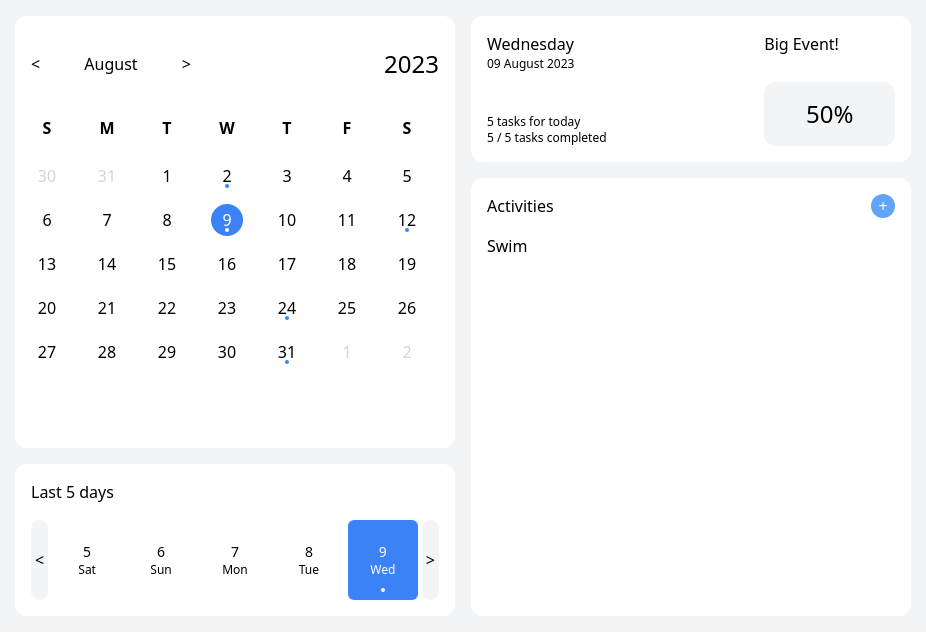
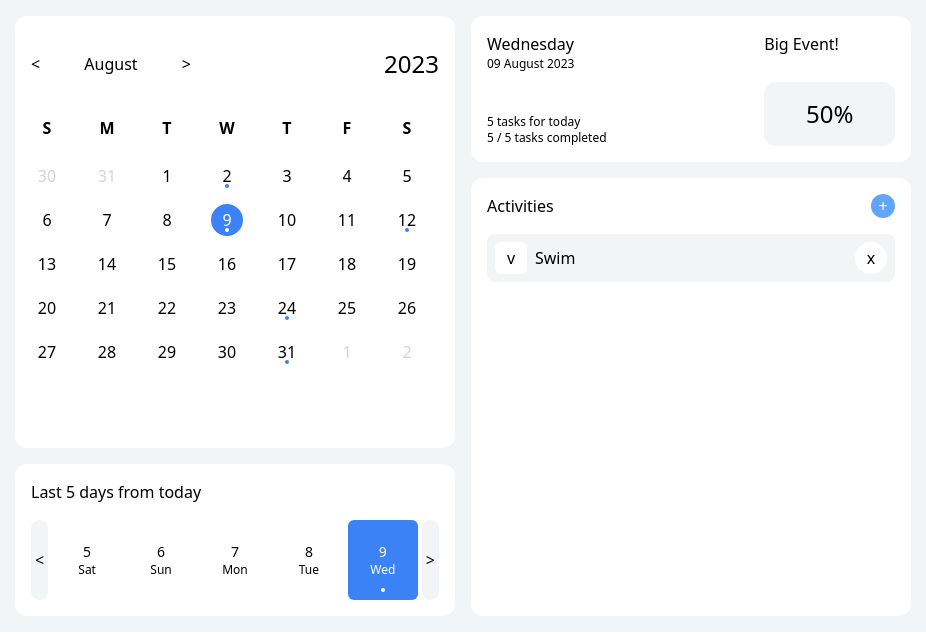
Before and after one commit to megatronhehe/calendar-app, a React (Vite) app: page / in a window 1280 px wide. Shown: the top 638 px of the page, without its empty margins (177-1103 px from the left). Built offline with nearby package versions, Linux system fonts and the light colour scheme.

Commit message:
feature added: delete a task, and mark the task as done

```diff
--- a/src/components/ModalForm.jsx
+++ b/src/components/ModalForm.jsx
@@ -2,40 +2,45 @@ import React from "react";
 
 const ModalForm = ({ taskForm, handleTaskForm, setToggleModal, addTask }) => {
 	return (
-		<div className="fixed top-0 left-0 flex flex-col items-center justify-center w-full h-full gap-6 px-2 bg-gray-100 bg-opacity-60">
-			<button
+		<div
 			onClick={() => setToggleModal(false)}
-				className="flex items-center justify-center w-12 h-12 p-2 text-white bg-red-300 rounded-full"
+			className="fixed top-0 left-0 flex flex-col items-center justify-center w-full h-full gap-6 px-2 bg-gray-100 bg-opacity-60"
 		>
+			<button className="flex items-center justify-center w-12 h-12 p-2 text-white bg-red-300 rounded-full">
 				x
 			</button>
-			<div className="relative flex flex-col w-full max-w-sm gap-4 p-4 bg-white shadow-md rounded-xl ">
+			<div
+				onClick={(e) => e.stopPropagation()}
+				className="relative flex flex-col w-full max-w-sm gap-4 p-4 bg-white shadow-md rounded-xl "
+			>
 				<h1 className="text-center">New Task</h1>
 				<form className="flex flex-col gap-4">
+					<div className="flex gap-4">
 						<input
-						className="w-full p-2 bg-gray-100 outline-none rounded-xl"
+							className="w-2/3 p-2 bg-gray-100 outline-none rounded-xl"
 							type="text"
 							name="task"
 							value={taskForm.task}
 							onChange={handleTaskForm}
-						placeholder="what do you want to do today?"
+							placeholder="task name"
 						/>
 						<input
-						className="w-full p-2 bg-gray-100 outline-none rounded-xl"
+							className="w-1/3 p-2 bg-gray-100 outline-none rounded-xl"
 							type="date"
 							name="date"
 							onChange={handleTaskForm}
 						/>
+					</div>
 
 					<button
-						disabled={!taskForm}
+						disabled={!taskForm.task}
 						onClick={(e) => {
 							e.preventDefault();
 							addTask();
 							setToggleModal(false);
 						}}
 						className={`p-2   rounded-full ${
-							!taskForm ? "bg-gray-100" : "bg-green-400 text-white"
+							!taskForm.task ? "bg-gray-100" : "bg-green-400 text-white"
 						}`}
 					>
 						ok
--- a/src/data/dummyActivitiesData.jsx
+++ b/src/data/dummyActivitiesData.jsx
@@ -3,45 +3,54 @@ export const activitiesData = [
 		id: 1,
 		task: "Meeting",
 		date: new Date(2023, 7, 12),
+		isDone: false,
 	},
 	{
 		id: 2,
 		task: "Dota",
 		date: new Date(2023, 7, 12),
+		isDone: false,
 	},
 	{
 		id: 3,
 		task: "Workout",
 		date: new Date(2023, 7, 12),
+		isDone: false,
 	},
 	{
 		id: 4,
 		task: "Swim",
 		date: new Date(2023, 7, 9),
+		isDone: false,
 	},
 	{
 		id: 5,
 		task: "Hike",
 		date: new Date(2023, 7, 24),
+		isDone: false,
 	},
 	{
 		id: 6,
 		task: "Clean the house",
 		date: new Date(2023, 7, 24),
+		isDone: false,
 	},
 	{
 		id: 7,
 		task: "Learn backend",
 		date: new Date(2023, 7, 2),
+		isDone: false,
 	},
 	{
 		id: 8,
 		task: "Work on new videos",
 		date: new Date(2023, 7, 2),
+		isDone: false,
 	},
 	{
 		id: 9,
 		task: "Call girlfriend",
 		date: new Date(2023, 7, 31),
+		isDone: false,
 	},
 ];
--- a/src/pages/Main/ActivitiesList.jsx
+++ b/src/pages/Main/ActivitiesList.jsx
@@ -5,20 +5,25 @@ import { Context } from "../../context/Context";
 import { createId } from "../../utils/createId";
 
 import Section from "../../components/Section";
+import ActivityItem from "./ActivityItem";
 
 import ModalForm from "../../components/ModalForm";
 import { parseISO } from "date-fns";
 
-const ActivitiesList = ({ filterActivitiesByDateArray, activitiesElement }) => {
+const ActivitiesList = ({ filterActivitiesByDateArray }) => {
 	// Context
 	const { activities, setActivities } = useContext(Context);
 
-	// States
-	const [taskForm, setTaskForm] = useState({
+	// initial_state
+	const initial_task_form = {
 		id: "",
 		task: "",
-		date: {},
-	});
+		date: "",
+		isDone: false,
+	};
+
+	// States
+	const [taskForm, setTaskForm] = useState(initial_task_form);
 	const [toggleModal, setToggleModal] = useState(false);
 
 	const handleTaskForm = (e) => {
@@ -35,10 +40,31 @@ const ActivitiesList = ({ filterActivitiesByDateArray, activitiesElement }) => {
 				date: parseISO(taskForm.date),
 			},
 		]);
-		setTaskForm("");
+		setTaskForm(initial_task_form);
 	};
 
-	console.log(taskForm);
+	const deleteTask = (id) => {
+		setActivities((prev) => prev.filter((task) => task.id !== id));
+	};
+
+	const markTaskDone = (id) => {
+		setActivities((prev) =>
+			prev.map((task) =>
+				task.id === id ? { ...task, isDone: !task.isDone } : task
+			)
+		);
+	};
+
+	const activitiesElement =
+		filterActivitiesByDateArray &&
+		filterActivitiesByDateArray.map((activity) => (
+			<ActivityItem
+				key={activity.id}
+				activity={activity}
+				deleteTask={deleteTask}
+				markTaskDone={markTaskDone}
+			/>
+		));
 
 	return (
 		<Section>
--- a/src/pages/Main/ActivityItem.jsx
+++ b/src/pages/Main/ActivityItem.jsx
@@ -1,7 +1,31 @@
 import React from "react";
 
-const ActivityItem = ({ activity }) => {
-	return <p>{activity.task}</p>;
+const ActivityItem = ({ activity, deleteTask, markTaskDone }) => {
+	const { id, task, isDone } = activity;
+
+	return (
+		<div className="flex items-center justify-between p-2 mb-2 bg-gray-100 rounded-lg">
+			<div className={`flex items-center gap-2 `}>
+				<button
+					onClick={() => markTaskDone(id)}
+					className={`flex items-center justify-center w-8 h-8  rounded-md ${
+						isDone ? "bg-green-300" : "bg-white"
+					}`}
+				>
+					v
+				</button>
+				<h2>{task}</h2>
+			</div>
+			<div className="flex gap-2">
+				<button
+					onClick={() => deleteTask(id)}
+					className="flex items-center justify-center w-8 h-8 bg-white rounded-full"
+				>
+					x
+				</button>
+			</div>
+		</div>
+	);
 };
 
 export default ActivityItem;
--- a/src/pages/Main/Carousel5Days.jsx
+++ b/src/pages/Main/Carousel5Days.jsx
@@ -5,7 +5,7 @@ import Section from "../../components/Section";
 const Carousel5Days = ({ prev5days, render5DaysElement, next5days }) => {
 	return (
 		<Section>
-			<h2 className="mb-4">Last 5 days</h2>
+			<h2 className="mb-4">Last 5 days from today</h2>
 			<ul className="relative flex gap-1 ">
 				<button
 					onClick={prev5days}
--- a/src/pages/Main/Main.jsx
+++ b/src/pages/Main/Main.jsx
@@ -4,7 +4,6 @@ import { Context } from "../../context/Context";
 
 import CalendarDate from "./CalendarDate";
 import CarouselDateCard from "./CarouselDateCard";
-import ActivityItem from "./ActivityItem";
 import ActivitiesList from "./ActivitiesList";
 import Carousel5Days from "./Carousel5Days";
 import Calendar from "./Calendar";
@@ -59,12 +58,6 @@ const Main = () => {
 		);
 	});
 
-	const activitiesElement =
-		filterActivitiesByDateArray &&
-		filterActivitiesByDateArray.map((activity) => (
-			<ActivityItem key={activity.id} activity={activity} />
-		));
-
 	return (
 		<div className="font-light sm:flex sm:gap-4">
 			<section className="flex flex-col gap-4 sm:w-1/2">
@@ -96,7 +89,6 @@ const Main = () => {
 					<ActivitiesList
 						selectedDate={selectedDate}
 						filterActivitiesByDateArray={filterActivitiesByDateArray}
-						activitiesElement={activitiesElement}
 					/>
 				</div>
 			</section>
```
Lines whose indentation alone changed are shown as unchanged.
